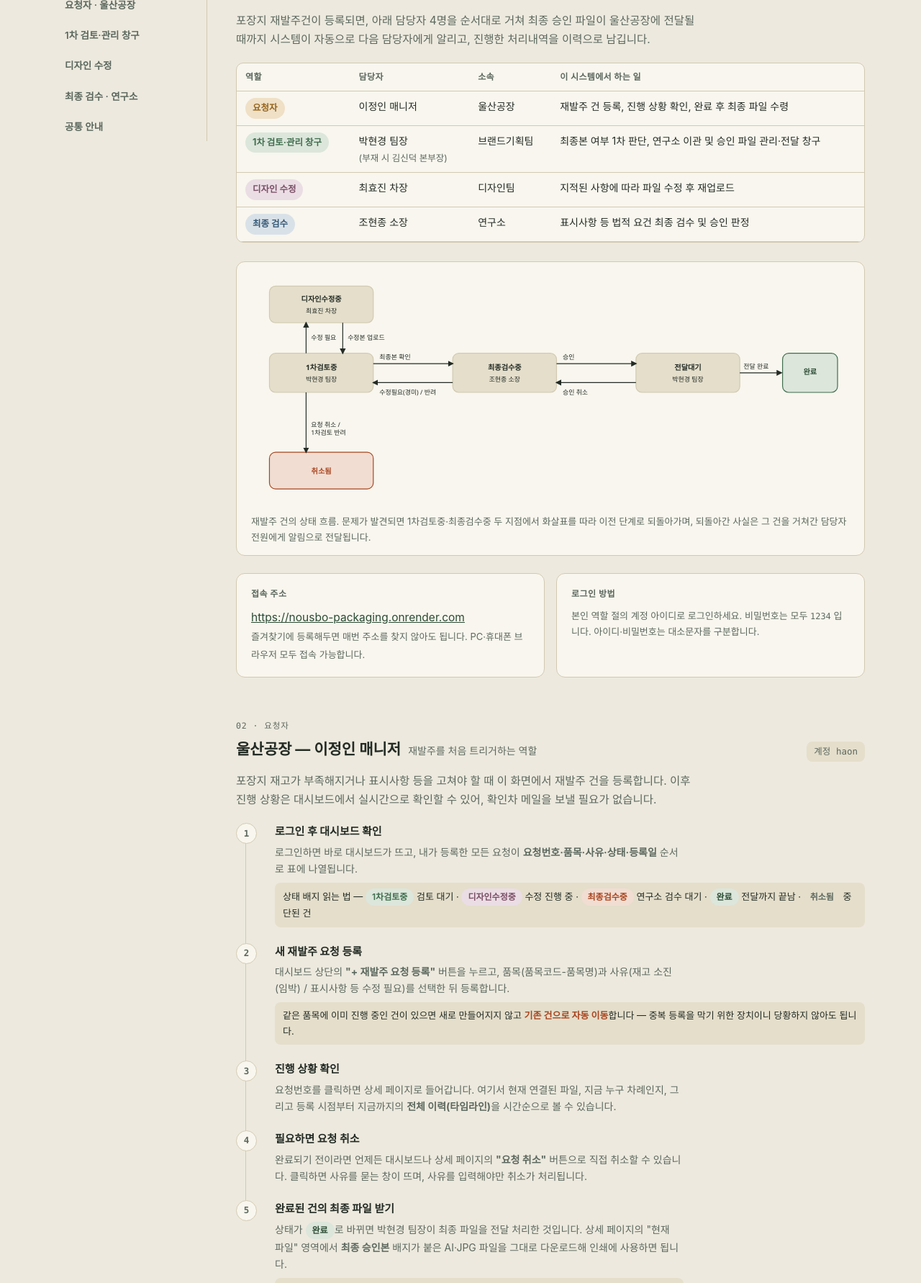
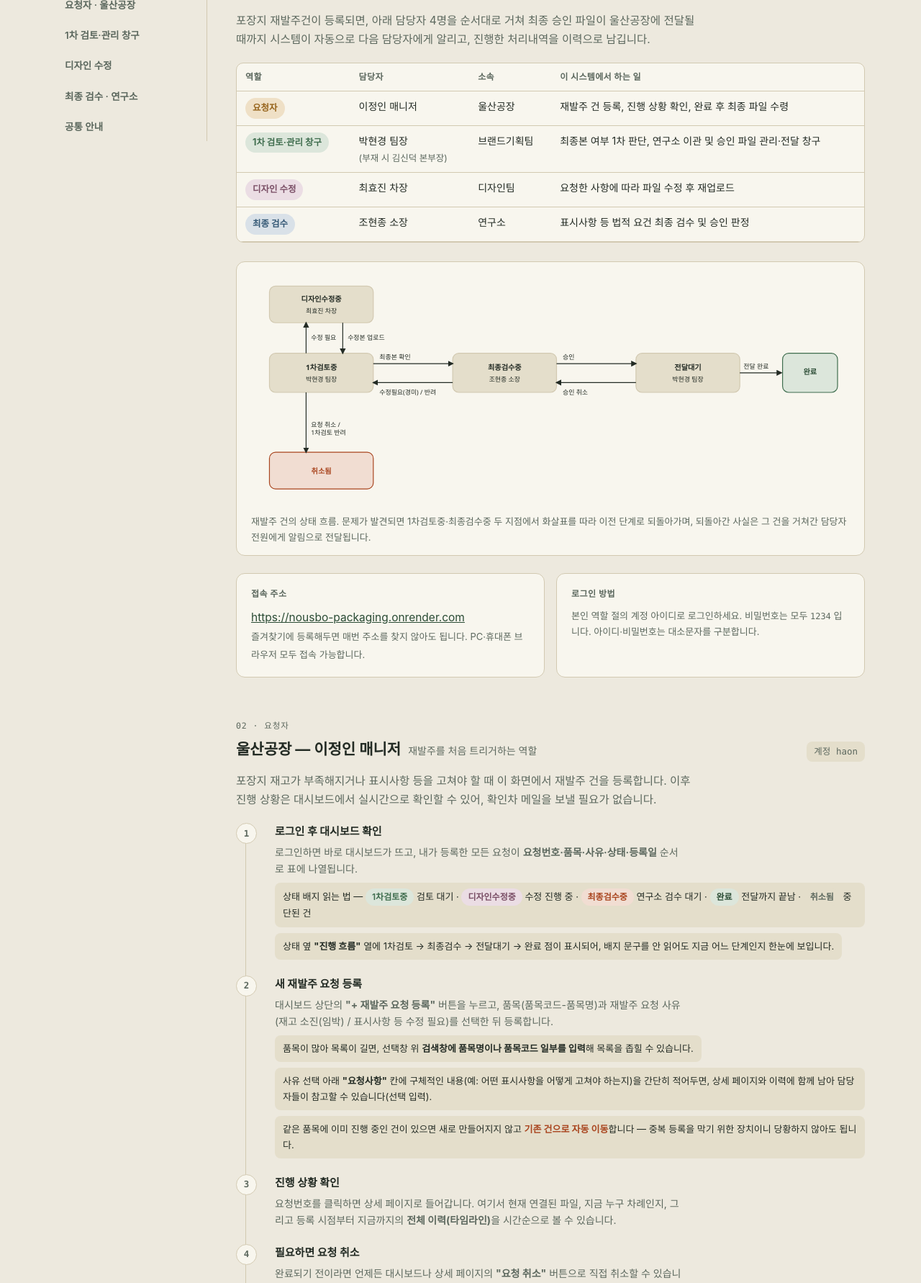
Before and after one commit to nousbo-team/-, a Django app: page /guide/ in a window 1280 px wide. Shown: the part 313-2095 px from the top of the page at 72% size. Run offline with Django 5.2, Linux system fonts and the light colour scheme; some web fonts are replaced.

Commit message:
Update guide: designer wording + recent feature notes
- "지적된 사항에 따라" -> "요청한 사항에 따라" (overview table, per
  feedback)
- Document features added since the guide was first written:
  requester's optional 요청사항 field, the product search filter on
  the new-request form (now needed with 258 real catalog items),
  the dashboard 진행 흐름 stepper (all roles), and the blank mapping
  template download on the bulk page.

Co-Authored-By: Claude Sonnet 5 <noreply@anthropic.com>

```diff
--- a/app/templates/guide.html
+++ b/app/templates/guide.html
@@ -301,7 +301,7 @@
               <td><span class="role-tag designer">디자인 수정</span></td>
               <td>최효진 차장</td>
               <td>디자인팀</td>
-              <td>지적된 사항에 따라 파일 수정 후 재업로드</td>
+              <td>요청한 사항에 따라 파일 수정 후 재업로드</td>
             </tr>
             <tr>
               <td><span class="role-tag approver">최종 검수</span></td>
@@ -408,10 +408,13 @@
           <h3>로그인 후 대시보드 확인</h3>
           <p>로그인하면 바로 대시보드가 뜨고, 내가 등록한 모든 요청이 <strong>요청번호·품목·사유·상태·등록일</strong> 순서로 표에 나열됩니다.</p>
           <div class="note">상태 배지 읽는 법 — <span class="pill pill-review1">1차검토중</span> 검토 대기 · <span class="pill pill-design">디자인수정중</span> 수정 진행 중 · <span class="pill pill-warn">최종검수중</span> 연구소 검수 대기 · <span class="pill pill-final">완료</span> 전달까지 끝남 · <span class="pill pill-done">취소됨</span> 중단된 건</div>
+          <div class="note">상태 옆 <strong>"진행 흐름"</strong> 열에 1차검토 → 최종검수 → 전달대기 → 완료 점이 표시되어, 배지 문구를 안 읽어도 지금 어느 단계인지 한눈에 보입니다.</div>
         </li>
         <li>
           <h3>새 재발주 요청 등록</h3>
-          <p>대시보드 상단의 <strong>"+ 재발주 요청 등록"</strong> 버튼을 누르고, 품목(품목코드-품목명)과 사유(재고 소진(임박) / 표시사항 등 수정 필요)를 선택한 뒤 등록합니다.</p>
+          <p>대시보드 상단의 <strong>"+ 재발주 요청 등록"</strong> 버튼을 누르고, 품목(품목코드-품목명)과 재발주 요청 사유(재고 소진(임박) / 표시사항 등 수정 필요)를 선택한 뒤 등록합니다.</p>
+          <div class="note">품목이 많아 목록이 길면, 선택창 위 <strong>검색창에 품목명이나 품목코드 일부를 입력</strong>해 목록을 좁힐 수 있습니다.</div>
+          <div class="note">사유 선택 아래 <strong>"요청사항"</strong> 칸에 구체적인 내용(예: 어떤 표시사항을 어떻게 고쳐야 하는지)을 간단히 적어두면, 상세 페이지와 이력에 함께 남아 담당자들이 참고할 수 있습니다(선택 입력).</div>
           <div class="note">같은 품목에 이미 진행 중인 건이 있으면 새로 만들어지지 않고 <b>기존 건으로 자동 이동</b>합니다 — 중복 등록을 막기 위한 장치이니 당황하지 않아도 됩니다.</div>
         </li>
         <li>
@@ -470,6 +473,7 @@
         <li>
           <h3>일괄 업로드 · 일괄 다운로드</h3>
           <p>상단 <strong>"일괄 업로드/다운로드"</strong> 메뉴에서, 기존에 보유 중인 포장지 파일들을 한 번에 이관하거나(품목코드 매핑용 엑셀 동반 가능), 여러 품목의 최종 승인본을 zip 하나로 묶어 이력 목록(manifest.csv)과 함께 다운로드할 수 있습니다.</p>
+          <div class="note">매핑표를 처음 만든다면 <strong>"빈 매핑표 양식 다운로드"</strong>로 열을 그대로 맞춘 엑셀을 받아서 채우면 됩니다.</div>
         </li>
       </ol>
     </section>
@@ -548,6 +552,10 @@
           <h3 style="font-family:var(--font-body);font-size:15px;">반려·취소 사유는 왜 꼭 적어야 하나요</h3>
           <p style="color:var(--ink-soft);font-size:14px;margin:0;">사유를 적지 않으면 시스템이 제출 자체를 막습니다. 되돌리는 이유가 이력에 남아야 나중에 같은 건을 다시 볼 담당자가 맥락을 알 수 있기 때문입니다.</p>
         </div>
+        <div class="card">
+          <h3 style="font-family:var(--font-body);font-size:15px;">대시보드의 "진행 흐름"은 뭔가요</h3>
+          <p style="color:var(--ink-soft);font-size:14px;margin:0;">모든 역할의 대시보드 목록에 요청번호별로 1차검토 → 최종검수 → 전달대기 → 완료 점이 표시됩니다. 지나온 단계는 채워진 초록 점, 지금 단계는 테두리로 강조, 아직 안 온 단계는 흐리게 보입니다. 디자인수정중인 건은 1차검토 점 아래 "↳ 디자인수정중"으로, 취소된 건은 전체가 회색으로 표시됩니다 — 상태 배지를 읽지 않아도 진행 상황을 한눈에 볼 수 있습니다.</p>
+        </div>
       </div>
 
       <div class="table-scroll" style="margin-top:22px;">
```
